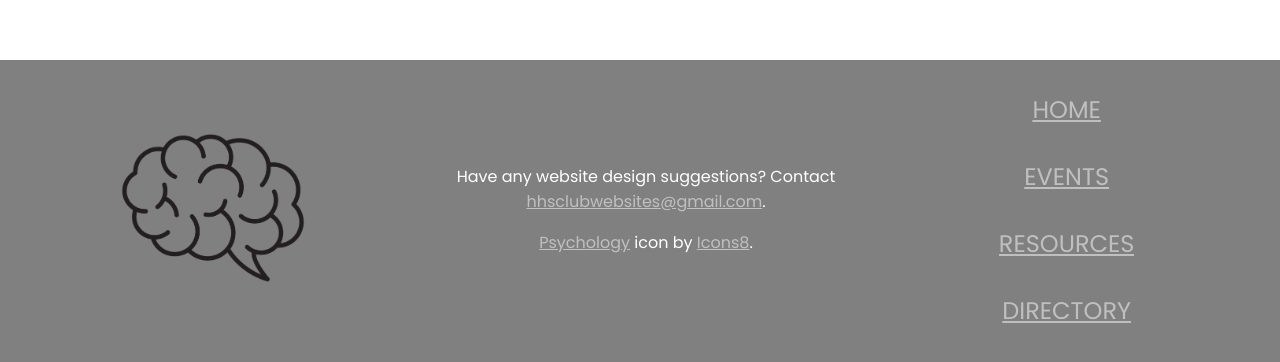
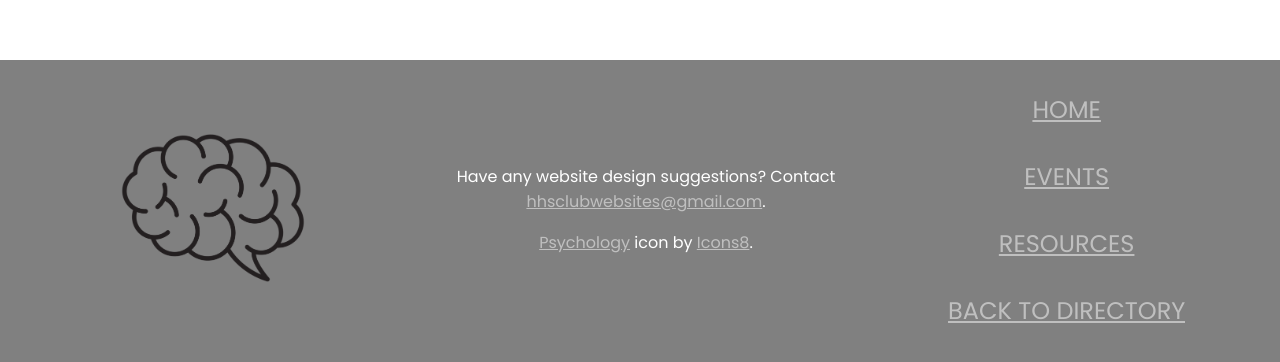
Before and after one commit to hhsclubwebsites/Psychology-Club, a plain HTML site: page events.html in a window 1280 px wide. Shown: the part 1638-2000 px from the top of the page. Drawn offline with Linux system fonts and the light colour scheme.

Commit message:
Update events.html

```diff
--- a/events.html
+++ b/events.html
@@ -30,7 +30,7 @@
                     </a></li>
                     <li><a href="events.html" class="link">EVENTS</a></li>
                     <li><a href="resources.html" class="link">RESOURCES</a></li>
-                    <li><a href="https://hhsclubwebsites.github.io/clubdirectory/" class="link">BACK TO DIRECTORY</a></li>
+                    <li><a href="https://www.homesteadhs.club/#" target="_blank" rel="noopener noreferrer" class="link">BACK TO DIRECTORY</a></li>
                     <li class="last-link"><a href="javascript:void(0);" class="icon" onclick="myFunction()">
                         <i class="fa fa-bars"></i>
                     </a></li>
@@ -121,7 +121,7 @@
                             <div class="footer-space"></div>
                             <li><a href="resources.html" class="footer-list-link">RESOURCES</a></li>
                             <div class="footer-space"></div>
-                            <li><a href="https://hhsclubwebsites.github.io/clubdirectory/" class="footer-list-link">DIRECTORY</a></li>
+                            <li><a href="https://www.homesteadhs.club/#" target="_blank" rel="noopener noreferrer" class="footer-list-link">BACK TO DIRECTORY</a></li>
                         </ul>
                     <!-- </div> -->
                 </div>
```
